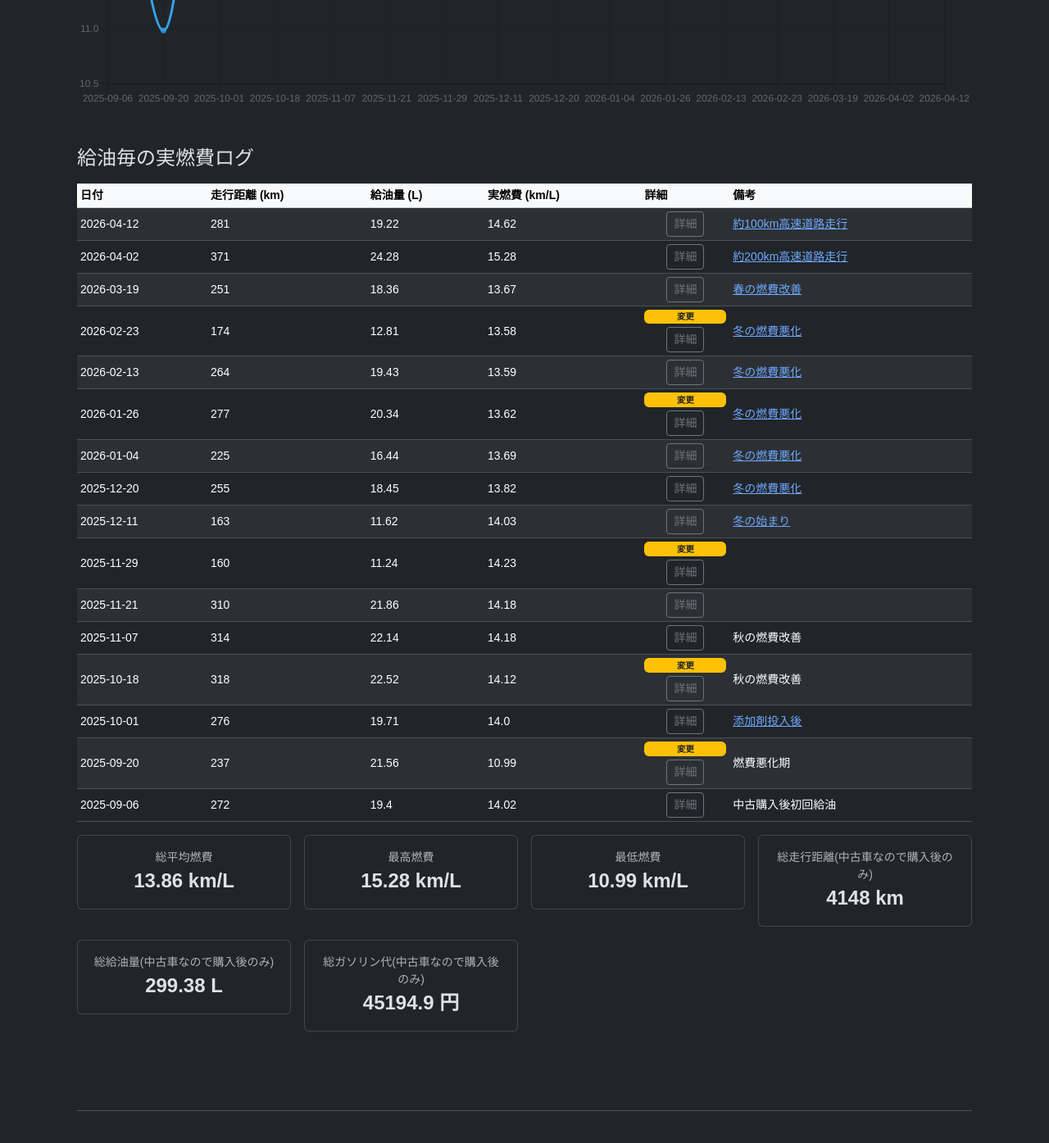
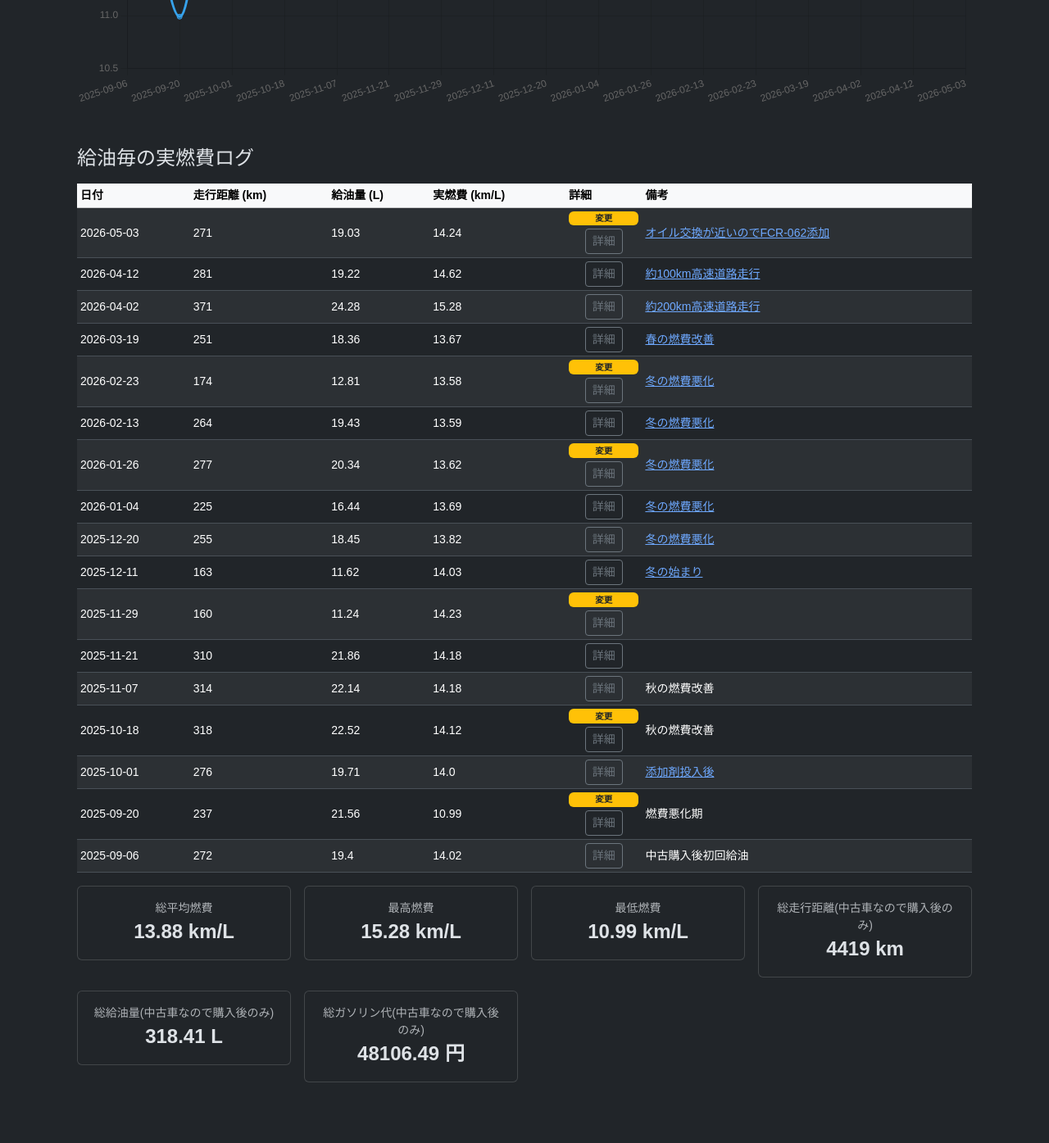
Before and after one commit to funyapar-org/fuel-lab, a Jekyll site: the page built from _solio/solio-fuel-economy-log.md, in a window 1280 px wide and 1400 px high, scrolled down 906 px. Shown: the top 1395 px of the window at 82% size. Built offline with Jekyll 4.4.1, drawn with Linux system fonts in a browser that asks for light colours.

Commit message:
solio_fuel_log.yml を更新

```diff
--- a/_data/solio_fuel_log.yml
+++ b/_data/solio_fuel_log.yml
@@ -245,3 +245,19 @@
     tread_depth_mm_f: 5.5
     tread_depth_mm_r: 5.8
     rotation_count: 0
+
+- date: 2026-05-03
+  odometer: 29682
+  fuel: 19.03
+  price_per_liter: 153
+  note: オイル交換が近いのでFCR-062添加
+  link: /solio/fcr062-effect/
+  conditions:
+    oil: 5w-30
+    tire: eg02
+    tire_size: 165/70R14
+    wheel: oem_steel
+    pressure_kpa: 250
+    tread_depth_mm_f: 5.4
+    tread_depth_mm_r: 5.8
+    rotation_count: 0
```
